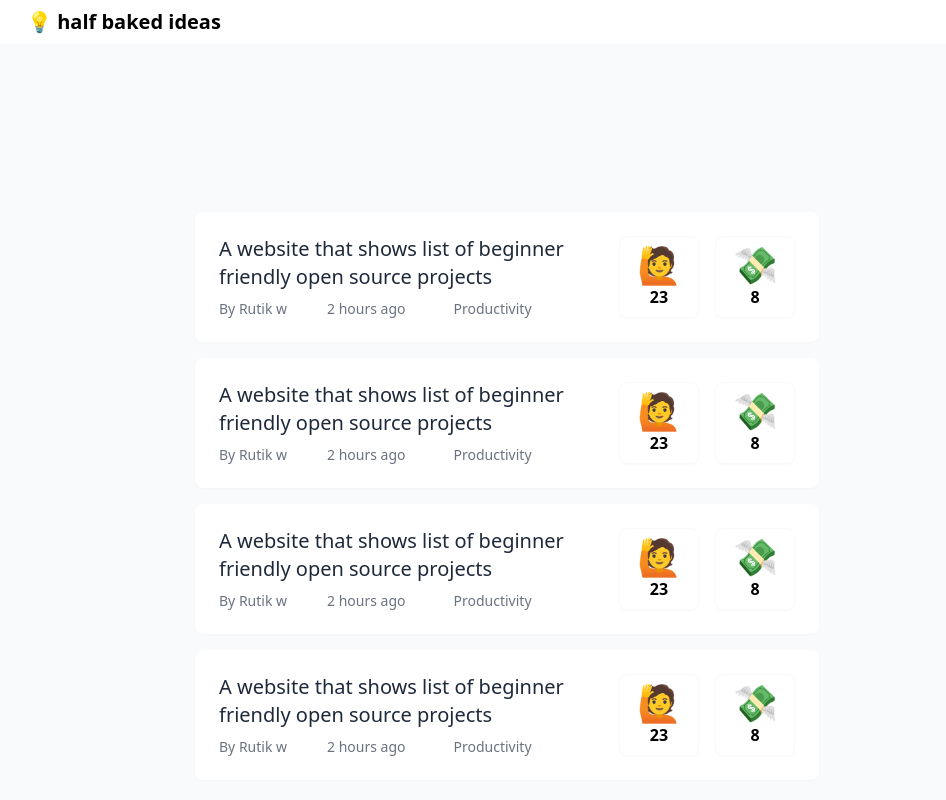
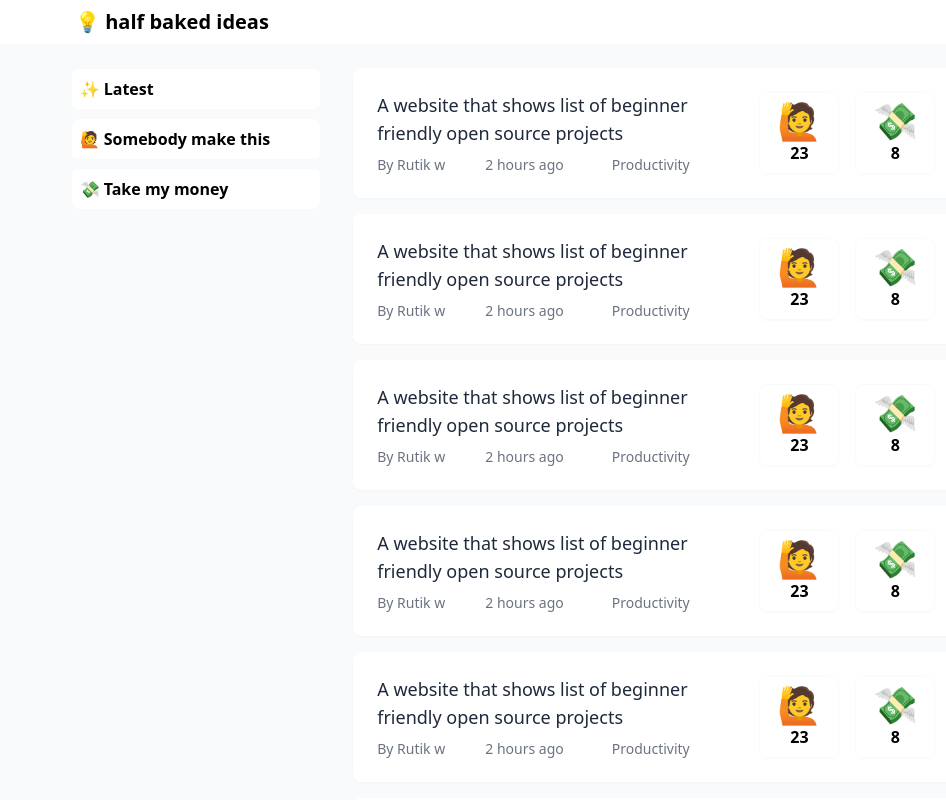
Before and after one commit to petedev0105/halfbakedideas, a Next.js app: page / in a window 1280 px wide. Shown: the top 800 px of the page, without its empty margins (133-1079 px from the left). Built offline with nearby package versions, Linux system fonts and the light colour scheme.

Commit message:
feat: add sidebar and fix layout

```diff
--- a/components/Header.js
+++ b/components/Header.js
@@ -1,7 +1,7 @@
 const Header = () => {
     return (
 
-        <div className="md:px-40 p-2 bg-white">
+        <div className="md:px-52 p-2 bg-white top-0 sticky z-10">
    <h1 className="text-xl font-semibold">💡 half baked ideas</h1>
 
             </div>
--- a/components/Post.js
+++ b/components/Post.js
@@ -5,7 +5,7 @@ const Post = () => {
 
             <div className="bg-white flex items-center shadow-sm m-2 rounded-lg shadow-gray-100  p-4">
                 <div className="flex flex-col mx-2 md:w-8/12" >
-                    <h2 className="md:text-xl text-md font-medium text-slate-800">A website that shows list of beginner friendly open source projects</h2>
+                    <h2 className=" md:text-lg text-md font-medium text-slate-800">A website that shows list of beginner friendly open source projects</h2>
                     <div className="flex flex-wrap md:text-sm text-xs mt-2 text-gray-500 ">
                         <span className="">By Rutik w</span>
                         <span className="md:ml-10 mx-2">2 hours ago</span>
--- a/pages/index.tsx
+++ b/pages/index.tsx
@@ -14,19 +14,36 @@ const Home = () => {
 
       <Header />
 
-      <div className="py-40 flex flex-col  mx-auto md:w-6/12">
 
 
-
-        <Post />
-        <Post />
-<Post />
-<Post />
+      <div className="flex md:flex-row flex-col md:w-10/12 justify-center  mx-auto m-4">
 
 
+        <div className="md:w-1/4  md:sticky top-14 mx-4 h-max ">
+
+          <div className="border shadow-sm shadow-gray-50 border-gray-50 m-2 p-2 font-semibold rounded-lg text-md bg-white">✨ Latest</div>
+          <div className="border border-gray-50 m-2 p-2 font-semibold rounded-lg text-md bg-white">🙋 Somebody make this</div>
+          <div className="border border-gray-50 m-2 p-2 font-semibold rounded-lg text-md bg-white">💸 Take my money</div>
+
+        </div>
+
+        <div className="flex flex-col overflow-y-auto  md:w-7/12">
+
+          <Post />
+          <Post />
+          <Post />
+          <Post />
+                    <Post />
+          <Post />
+          <Post />
+          <Post />
+          <Post />
+          <Post />
+
+        </div>
+      </div>
 
 
-      </div>
 
 
 
```
